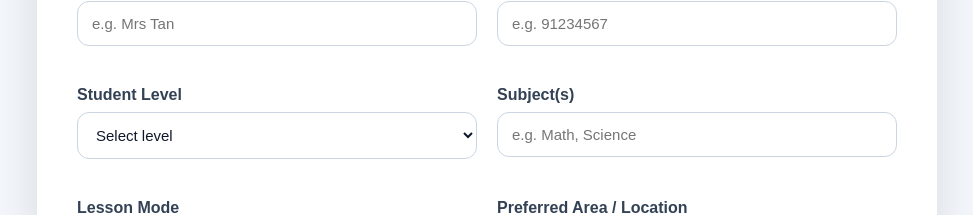
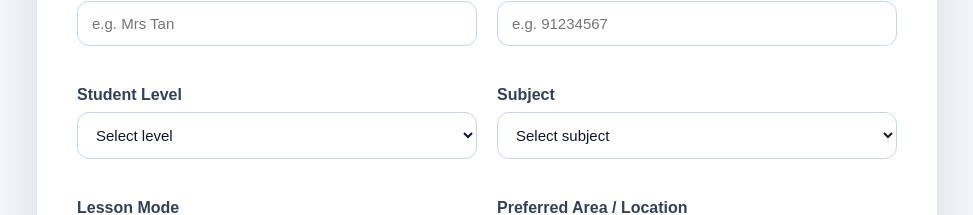
Before and after one commit to issa3kun/Home-Tuition-Website, a plain HTML site: page parent-request.html in a window 1280 px wide. Shown: the part 358-573 px from the top of the page, without its empty margins (153-1126 px from the left). Drawn offline with Linux system fonts and the light colour scheme.

Commit message:
Add subject dropdown to parent request form

```diff
--- a/js/parent-request.js
+++ b/js/parent-request.js
@@ -14,7 +14,7 @@ parentRequestForm.addEventListener("submit", function (event) {
     parentName: document.getElementById("parentName").value.trim(),
     whatsappNumber: document.getElementById("whatsappNumber").value.trim(),
     studentLevel: document.getElementById("studentLevel").value,
-    subjects: document.getElementById("subjects").value.trim(),
+    subjects: document.getElementById("subjects").value,
     lessonMode: document.getElementById("lessonMode").value,
     area: document.getElementById("area").value.trim(),
     preferredGender: document.getElementById("preferredGender").value,
--- a/parent-request.html
+++ b/parent-request.html
@@ -51,9 +51,84 @@
           </div>
 
           <div class="form-group">
-            <label for="subjects">Subject(s)</label>
-            <input type="text" id="subjects" required placeholder="e.g. Math, Science" />
-          </div>
+  <label for="subjects">Subject</label>
+  <select id="subjects" required>
+    <option value="">Select subject</option>
+
+    <optgroup label="Primary School">
+      <option>Primary English</option>
+      <option>Primary Mathematics</option>
+      <option>Primary Science</option>
+      <option>Primary Chinese</option>
+      <option>Primary Malay</option>
+      <option>Primary Tamil</option>
+      <option>Primary Higher Chinese</option>
+      <option>Primary Higher Malay</option>
+      <option>Primary Higher Tamil</option>
+    </optgroup>
+
+    <optgroup label="Secondary School - Core Subjects">
+      <option>Secondary English</option>
+      <option>Secondary Mathematics</option>
+      <option>Secondary Additional Mathematics</option>
+      <option>Secondary Science</option>
+      <option>Secondary Chinese</option>
+      <option>Secondary Malay</option>
+      <option>Secondary Tamil</option>
+      <option>Secondary Higher Chinese</option>
+      <option>Secondary Higher Malay</option>
+      <option>Secondary Higher Tamil</option>
+      <option>Secondary Literature</option>
+      <option>Secondary History</option>
+      <option>Secondary Geography</option>
+      <option>Secondary Social Studies</option>
+    </optgroup>
+
+    <optgroup label="Secondary School - Sciences">
+      <option>Secondary Biology</option>
+      <option>Secondary Chemistry</option>
+      <option>Secondary Physics</option>
+      <option>Secondary Combined Science (Bio/Chem)</option>
+      <option>Secondary Combined Science (Chem/Physics)</option>
+      <option>Secondary Combined Science (Physics/Bio)</option>
+    </optgroup>
+
+    <optgroup label="Secondary School - Other Subjects">
+      <option>Principles of Accounts (POA)</option>
+      <option>Design and Technology (D&T)</option>
+      <option>Food and Consumer Education (FCE)</option>
+      <option>Art</option>
+      <option>Music</option>
+    </optgroup>
+
+    <optgroup label="Junior College / A-Level">
+      <option>JC General Paper (GP)</option>
+      <option>JC Project Work</option>
+      <option>JC H1 Mathematics</option>
+      <option>JC H2 Mathematics</option>
+      <option>JC Further Mathematics</option>
+      <option>JC H1 Biology</option>
+      <option>JC H2 Biology</option>
+      <option>JC H1 Chemistry</option>
+      <option>JC H2 Chemistry</option>
+      <option>JC H1 Physics</option>
+      <option>JC H2 Physics</option>
+      <option>JC Economics</option>
+      <option>JC Literature</option>
+      <option>JC History</option>
+      <option>JC Geography</option>
+      <option>JC China Studies in English</option>
+      <option>JC Knowledge and Inquiry</option>
+    </optgroup>
+
+    <optgroup label="Others">
+      <option>Phonics / Reading</option>
+      <option>Creative Writing</option>
+      <option>Study Skills / Exam Preparation</option>
+      <option>Others</option>
+    </optgroup>
+  </select>
+</div>
 
           <div class="form-group">
             <label for="lessonMode">Lesson Mode</label>
```
